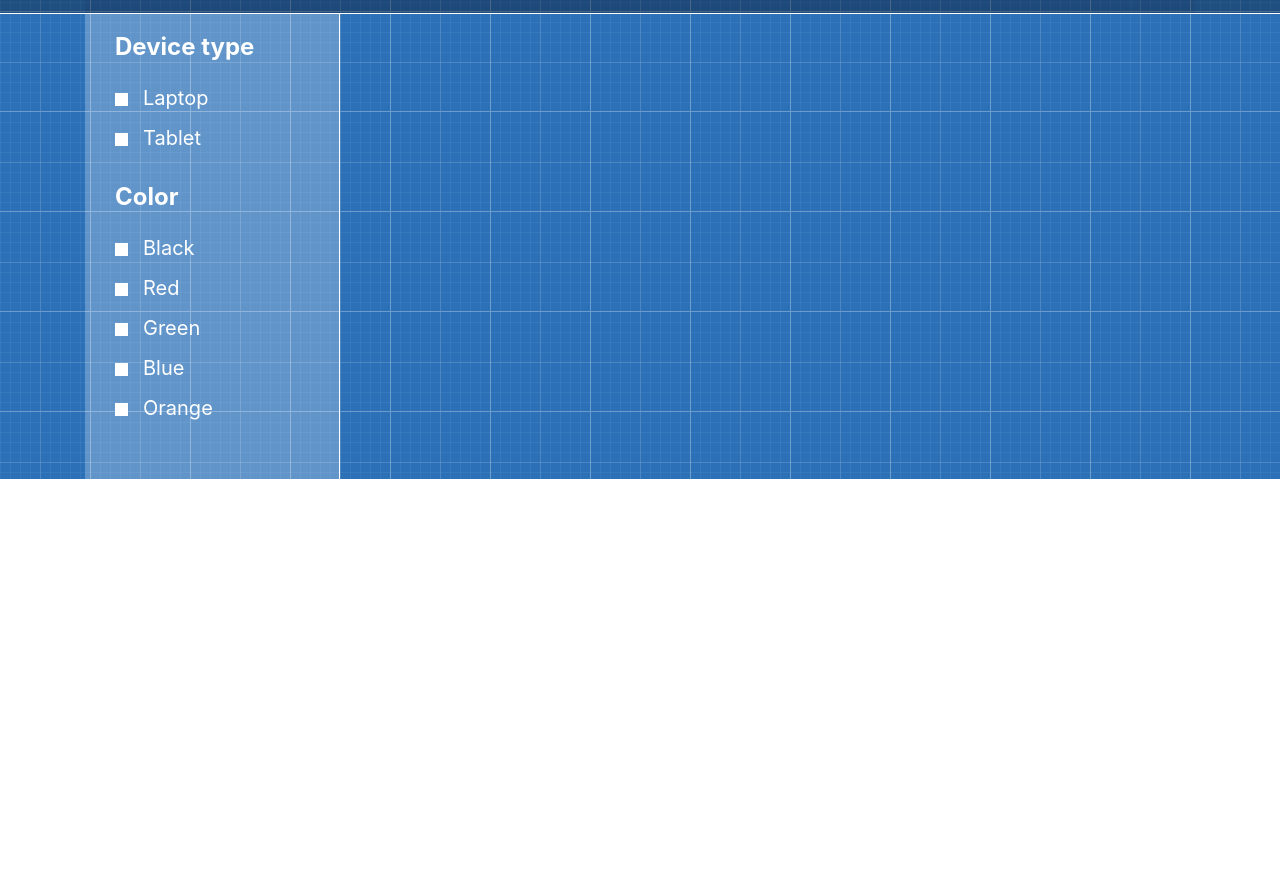
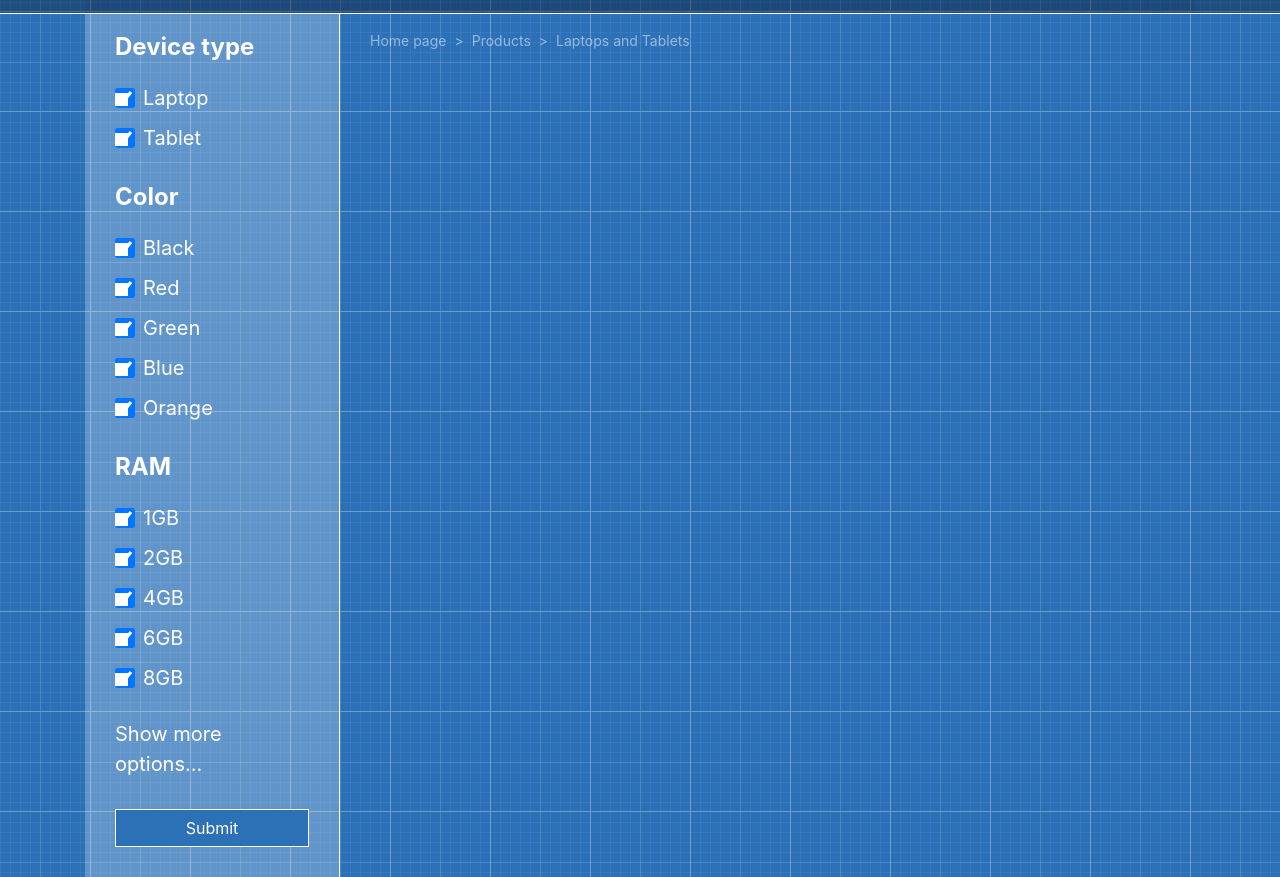
Before and after one commit to ItsMari0/Front-End_shop-Template, a plain HTML site: page index.html in a window 1280 px wide. Shown: the part 489-1366 px from the top of the page. Before the commit the page ends 968 px from the top, so only its background shows below. Drawn offline with Linux system fonts and the light colour scheme.

Commit message:
Закончен aside начат main

```diff
--- a/assets/css/style.css
+++ b/assets/css/style.css
@@ -90,6 +90,20 @@ body {
   background-position: 50% 0;
 }
 
+.breadcrumb {
+  background-color: transparent;
+  font-size: 14px;
+  opacity: 0.5;
+  padding: 1rem 0 0 0;
+}
+.breadcrumb a {
+  color: #ffffff;
+}
+.breadcrumb-item + .breadcrumb-item::before {
+  content: ">";
+  color: #ffffff;
+}
+
 .sidebar-filter {
   padding: 15px 30px 30px;
   color: #ffffff;
@@ -101,8 +115,8 @@ body {
   margin: 10px 0;
 }
 .sidebar-filter .form-check-input {
-  width: 0;
-  height: 0;
+  width: 20px;
+  height: 20px;
 }
 .sidebar-filter .form-check-input::before {
   display: block;
@@ -118,6 +132,17 @@ body {
 .sidebar-filter .form-check-label {
   margin-left: 0.5rem;
   font-size: 1.25rem;
+}
+.sidebar-filter__options {
+  display: block;
+  color: #ffffff;
+  font-size: 1.25rem;
+  margin-bottom: 30px;
+}
+.sidebar-filter__submit {
+  background-color: #2c71b6;
+  border-radius: 0;
+  border: 1px solid #ffffff;
 }
 @media (min-width: 992px) {
   .page-header__navbar .dropdown-menu {
--- a/assets/scss/_aside.scss
+++ b/assets/scss/_aside.scss
@@ -11,8 +11,8 @@
     & .form-check {
         margin: 10px 0;
         &-input {
-            width: 0;
-            height: 0;
+            width: 20px;
+            height: 20px;
         }
         &-input::before {
             display: block;
@@ -30,4 +30,15 @@
             font-size: 1.25rem;
         }
     }
+    &__options {
+        display: block;
+        color: $color-light;
+        font-size: 1.25rem;
+        margin-bottom: calc($gap * 2);
+    }
+    &__submit {
+        background-color: #2c71b6;
+        border-radius: 0;
+        border: 1px solid $color-light;
+    }
 }
--- a/assets/scss/_main.scss
+++ b/assets/scss/_main.scss
@@ -0,0 +1,13 @@
+.breadcrumb {
+    background-color: transparent;
+    font-size: 14px;
+    opacity: 0.5;
+    padding: 1rem 0 0 0;
+    & a {
+        color: $color-light;
+    }
+    &-item+.breadcrumb-item::before {
+        content: ">";
+        color: $color-light;
+    }
+}
--- a/index.html
+++ b/index.html
@@ -142,9 +142,45 @@
                                     <label for="opt7" class="form-check-label">Orange</label>
                                 </div>
                             </fieldset>
+                            <fieldset class="form-group">
+                                <legend>RAM</legend>
+                                <div class="form-check">
+                                    <input id="opt8" class="form-check-input" type="checkbox" name="opt8" value="opt8" checked="">
+                                    <label for="opt8" class="form-check-label">1GB</label>
+                                </div>
+                                <div class="form-check">
+                                    <input id="opt9" class="form-check-input" type="checkbox" name="opt9" value="opt9" checked="">
+                                    <label for="opt9" class="form-check-label">2GB</label>
+                                </div>
+                                <div class="form-check">
+                                    <input id="opt10" class="form-check-input" type="checkbox" name="opt10" value="opt10" checked="">
+                                    <label for="opt10" class="form-check-label">4GB</label>
+                                </div>
+                                <div class="form-check">
+                                    <input id="opt11" class="form-check-input" type="checkbox" name="opt11" value="opt11" checked="">
+                                    <label for="opt11" class="form-check-label">6GB</label>
+                                </div>
+                                <div class="form-check">
+                                    <input id="opt12" class="form-check-input" type="checkbox" name="opt12" value="opt12" checked="">
+                                    <label for="opt12" class="form-check-label">8GB</label>
+                                </div>
+                            </fieldset>
+                            <a class="sidebar-filter__options" href="#">Show more options...</a>
+                            <button class="btn btn-primary btn-block sidebar-filter__submit" type="submit">Submit</button>
                         </form>
                     </div>
                 </aside>
+
+                <!--MAIN CONTENT-->
+                <main class="col-lg-9 order-lg-2">
+                    <nav aria-label="breadcrumb">
+                        <ol class="breadcrumb">
+                            <li class="breadcrumb-item"><a href="#">Home page</a></li>
+                            <li class="breadcrumb-item"><a href="#">Products</a></li>
+                            <li class="breadcrumb-item active" aria-current="page"><a href="#">Laptops and Tablets</a></li>
+                        </ol>
+                    </nav>
+                </main>
             </div>
         </div>
     </header>
```
